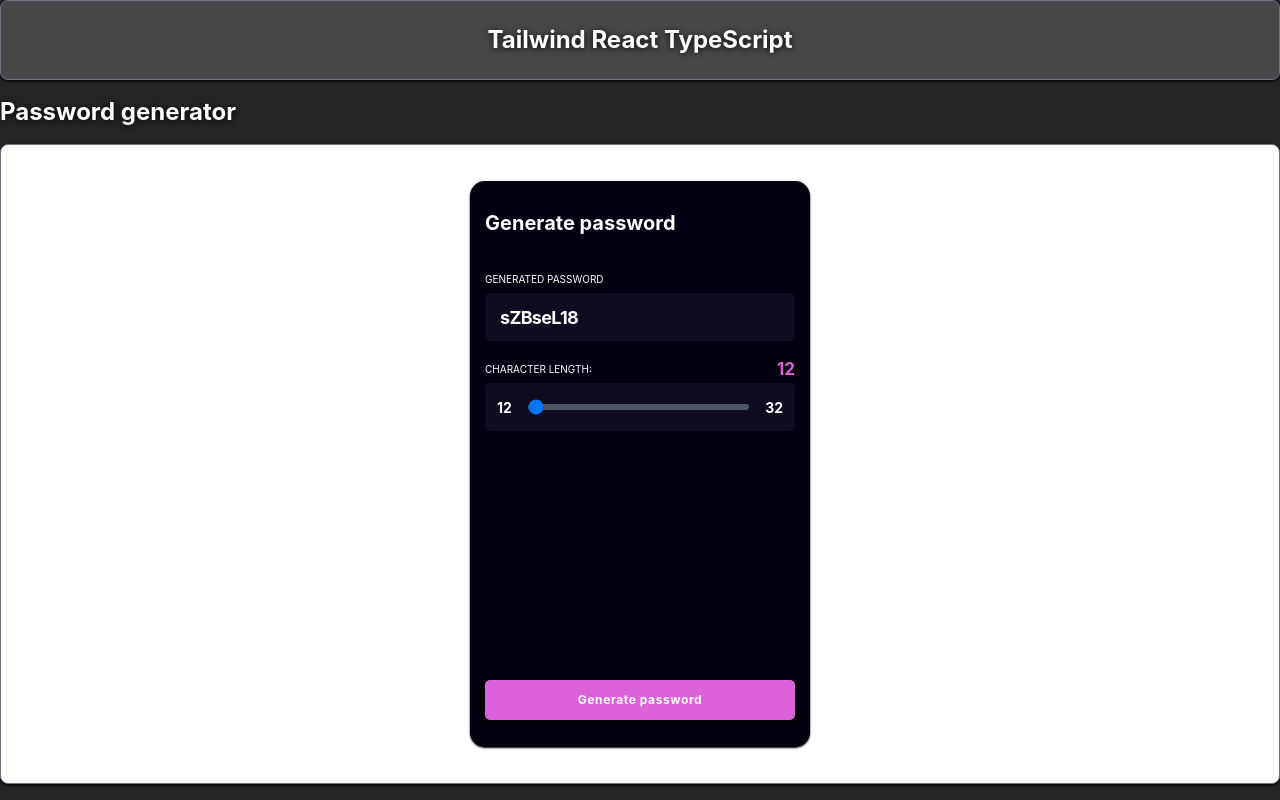
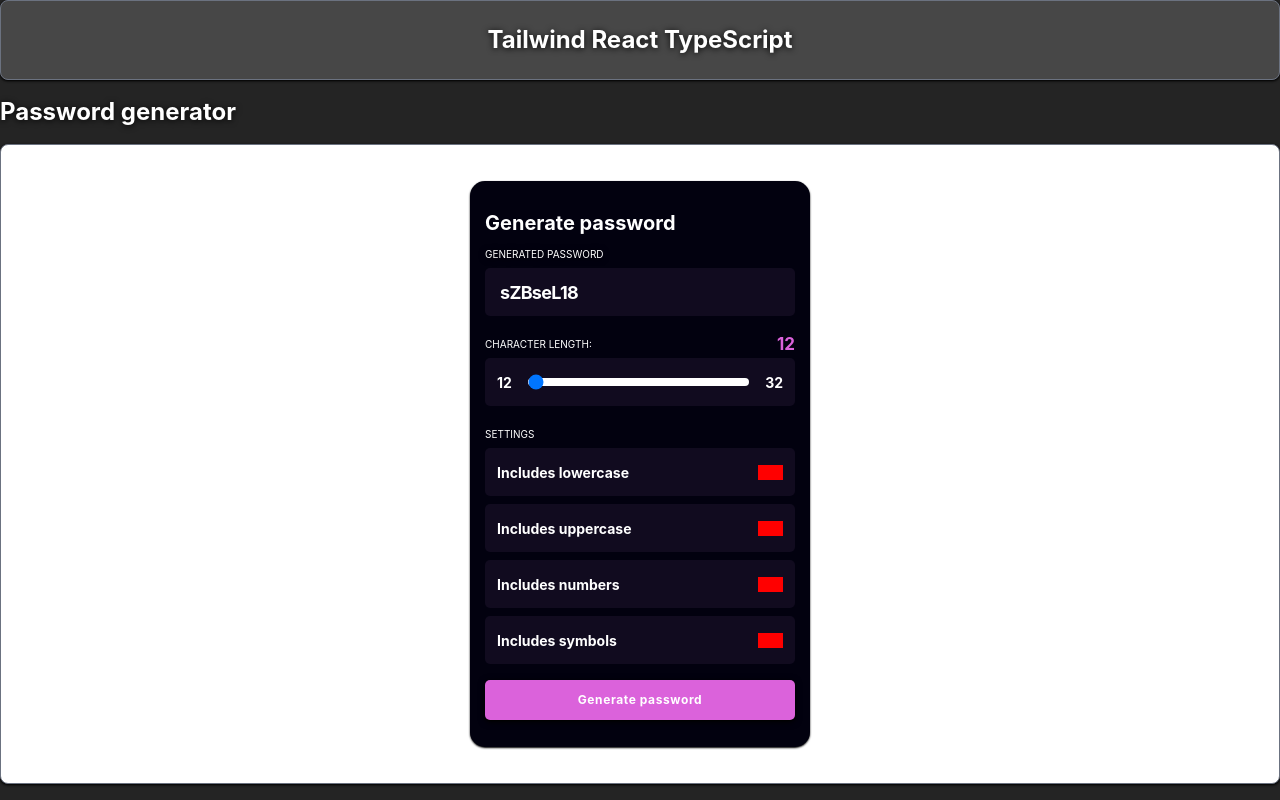
Before and after one commit to kozzztia/tailwind, a React (Vite) app: page / in a window 1280 px wide. Built offline with nearby package versions, Linux system fonts and the light colour scheme.

Commit message:
checkbox

```diff
--- a/src/components/PasswordGenerator/PasswordGenerator.tsx
+++ b/src/components/PasswordGenerator/PasswordGenerator.tsx
@@ -3,9 +3,29 @@ import React from "react"
 const PasswordGenerator = () => {
     const [pass, setPass] = React.useState<string>("sZBseL18");
     const [length, setLength] = React.useState<number>(12);
+    const [settings, setSettings] = React.useState<{
+        lowercase: boolean,
+        uppercase: boolean,
+        numbers: boolean,
+        symbols: boolean
+    }>({
+        lowercase: false,
+        uppercase: false,
+        numbers: false,
+        symbols: false,
+    });
 
     const lengthHandler = (value: number) => {
         setLength(value);
+    };
+
+    const settingsHandler = (key: string) => {
+        setSettings((prev) => {
+            return {
+                ...prev,
+                [key]: !prev[key as keyof typeof prev],
+            };
+        })
     };
 
     return (
@@ -15,9 +35,11 @@ const PasswordGenerator = () => {
         >
             <h4 className="w-full text-[20px] font-bold text-white">Generate password</h4>
 
-        <PassWievwer pass={pass} />
+            <PassWiever pass={pass} />
 
             <Length num={length} setNum={lengthHandler} />
+
+            <Settings settings={settings} setSettings={settingsHandler} />
 
             <button
                 onClick={() => setPass("password")}
@@ -33,9 +55,9 @@ const PasswordGenerator = () => {
 export default PasswordGenerator;
 
 
-const PassWievwer = ({ pass }: { pass: string }) => {
+const PassWiever = ({ pass }: { pass: string }) => {
     return (
-        <div className="w-full h-[68px]  mt-[35px] flex flex-col">
+        <div className="w-full h-[68px]  mt-[10px] flex flex-col">
             <h4
                 className="text-[10px] font-normal text-white uppercase leading-3 drop-shadow">
                 Generated Password
@@ -69,10 +91,43 @@ const Length = ({ num, setNum }: { num: number; setNum: (value: number) => void
                     min={min}
                     max={max}
                     onChange={(e) => setNum(Number(e.target.value))}
-            className="w-full h-1.5 bg-gray-600 rounded-lg appearance-none cursor-pointer range-sm"
+                    className="w-full h-2 rounded-lg appearance-none cursor-pointer range-sm"
                 />
                 <span>{max}</span>
             </div>
         </div>
     );
 };
+
+const Settings = ({ settings, setSettings }: { settings: { lowercase: boolean, uppercase: boolean, numbers: boolean, symbols: boolean }, setSettings: (key: string) => void }) => {
+    const values = Object.keys(settings);
+    return (
+        <div className="w-full h-auto flex flex-col mt-[22px]">
+            <h4
+                className="text-[10px] font-normal text-white uppercase leading-3
+                      flex items-center">
+                Settings
+            </h4>
+            {
+                values.map((item) => (
+                    <div key = {item}
+                        className="text-[14px] font-bold text-white rounded-[5px] bg-[#110b1f] w-full h-[48px] flex justify-between items-center mt-2 px-[12px] gap-4">
+                        <span>
+                            Includes {item}
+                        </span>
+                        <Checkbox handler={() => setSettings(item)} checked={settings[item as keyof typeof settings]}/>
+                    </div>
+                ))
+            }
+        </div>
+    );
+};
+
+
+const Checkbox = ({ handler, checked }: { handler: () => void, checked: boolean }) => {
+    return (
+        <label className={`w-[25px] h-[15px] ${checked ? "bg-[#db62db]" : "bg-[red]"}`}>
+            <input type="checkbox" className="hidden" onChange={handler} />
+        </label>
+    )
+}
```
Lines whose indentation alone changed are shown as unchanged.
